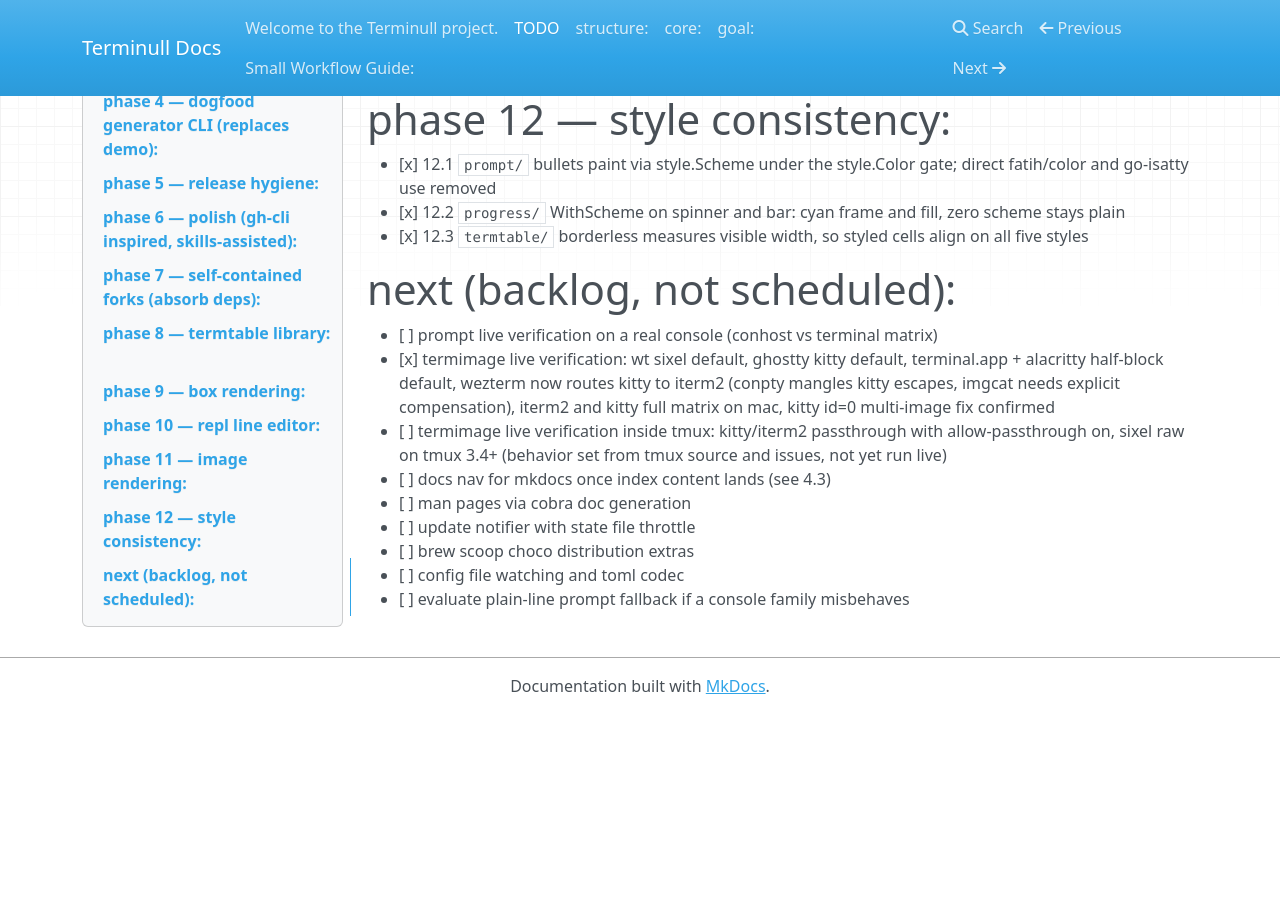
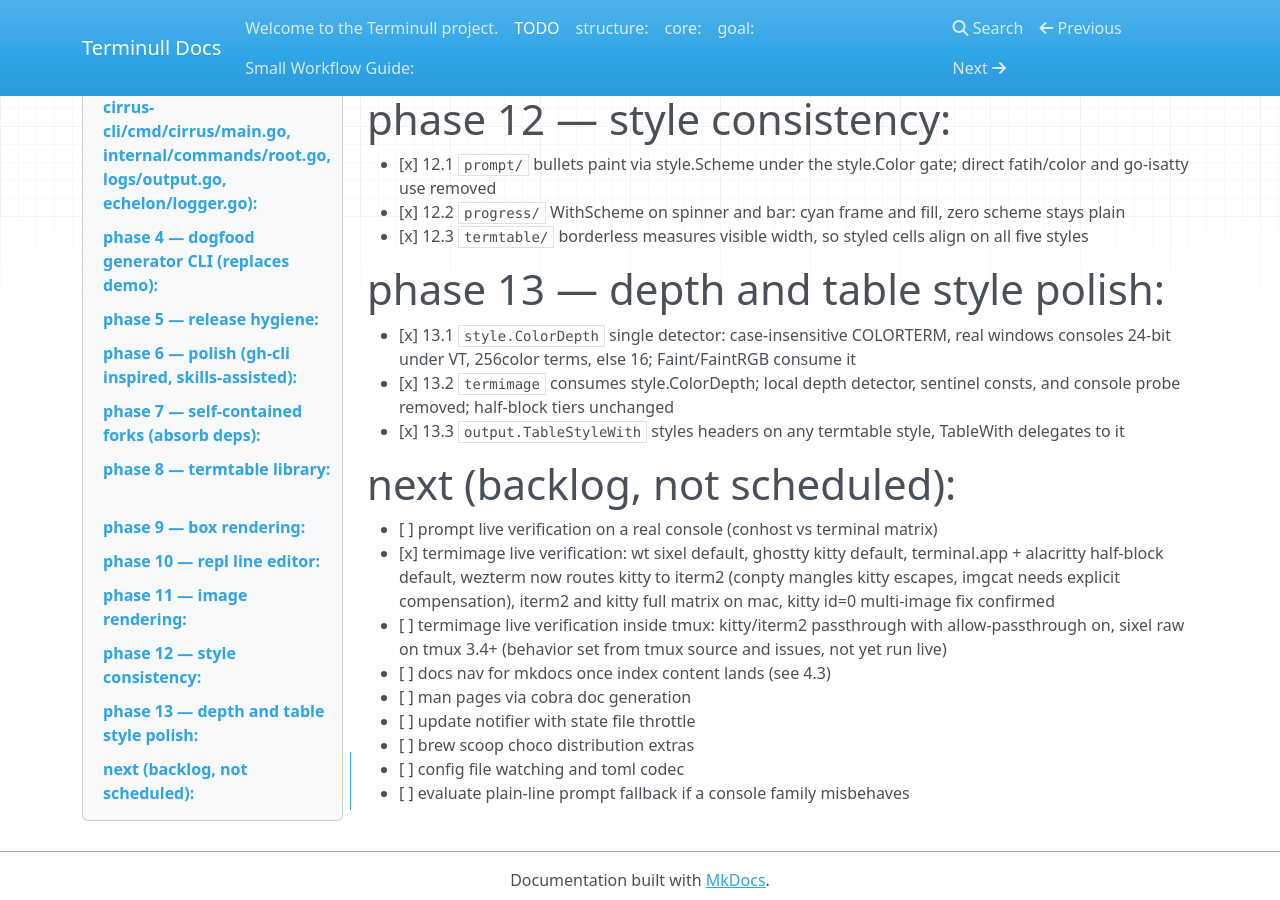
Before and after one commit to CHE3MZ/terminull, an MkDocs documentation site: the page built from docs/TODO.md, in a window 1280 px wide and 900 px high, scrolled down 3526 px. Built offline with MkDocs 1.6.1, drawn with Linux system fonts in a browser that asks for light colours; nearby versions of some CDN libraries; before the commit the page ends 4240 px from its top, so only the background shows below that.

Commit message:
docs: record phase 13 depth and table style work

```diff
--- a/docs/TODO.md
+++ b/docs/TODO.md
@@ -119,6 +119,12 @@
 - [x] 12.2 `progress/` WithScheme on spinner and bar: cyan frame and fill, zero scheme stays plain
 - [x] 12.3 `termtable/` borderless measures visible width, so styled cells align on all five styles
 
+# phase 13 — depth and table style polish:
+
+- [x] 13.1 `style.ColorDepth` single detector: case-insensitive COLORTERM, real windows consoles 24-bit under VT, 256color terms, else 16; Faint/FaintRGB consume it
+- [x] 13.2 `termimage` consumes style.ColorDepth; local depth detector, sentinel consts, and console probe removed; half-block tiers unchanged
+- [x] 13.3 `output.TableStyleWith` styles headers on any termtable style, TableWith delegates to it
+
 # next (backlog, not scheduled):
 
 - [ ] prompt live verification on a real console (conhost vs terminal matrix)
```
Also changed, not shown: docs/spec.md (+3 -1 lines).
